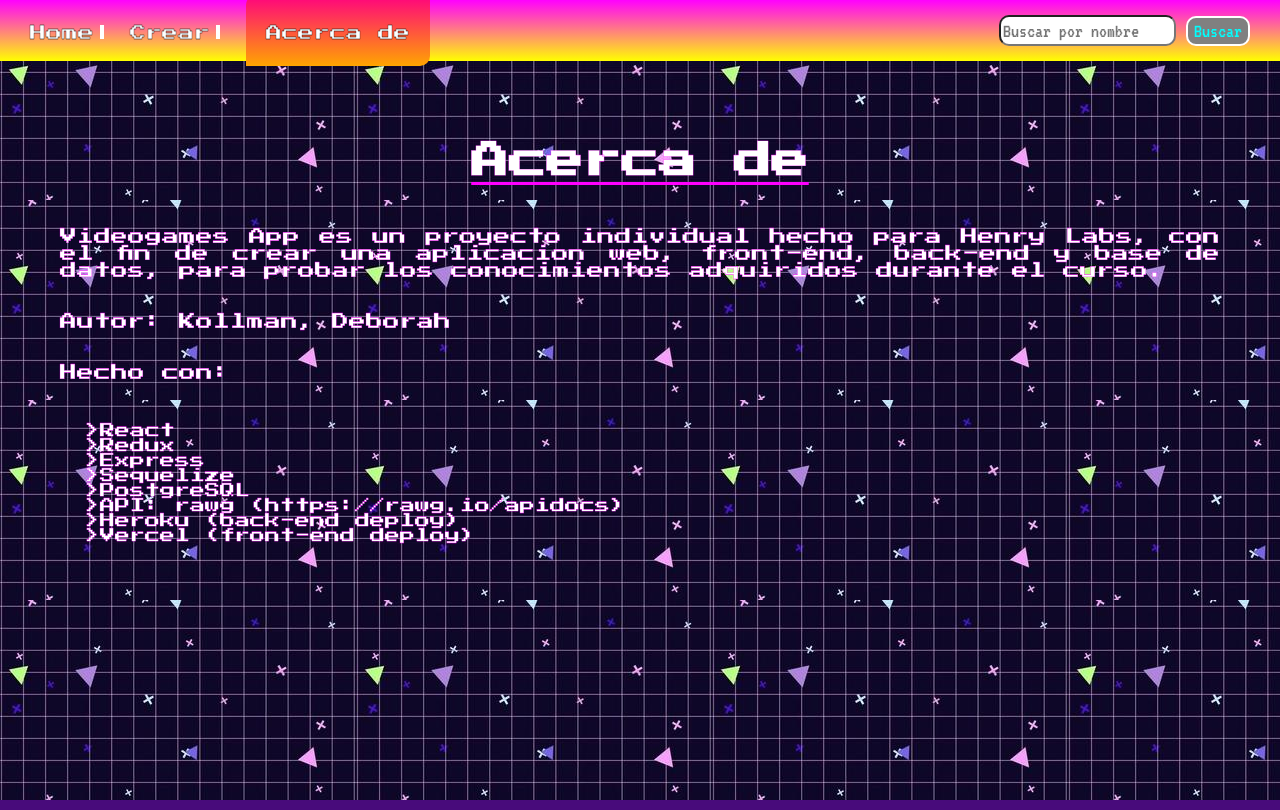
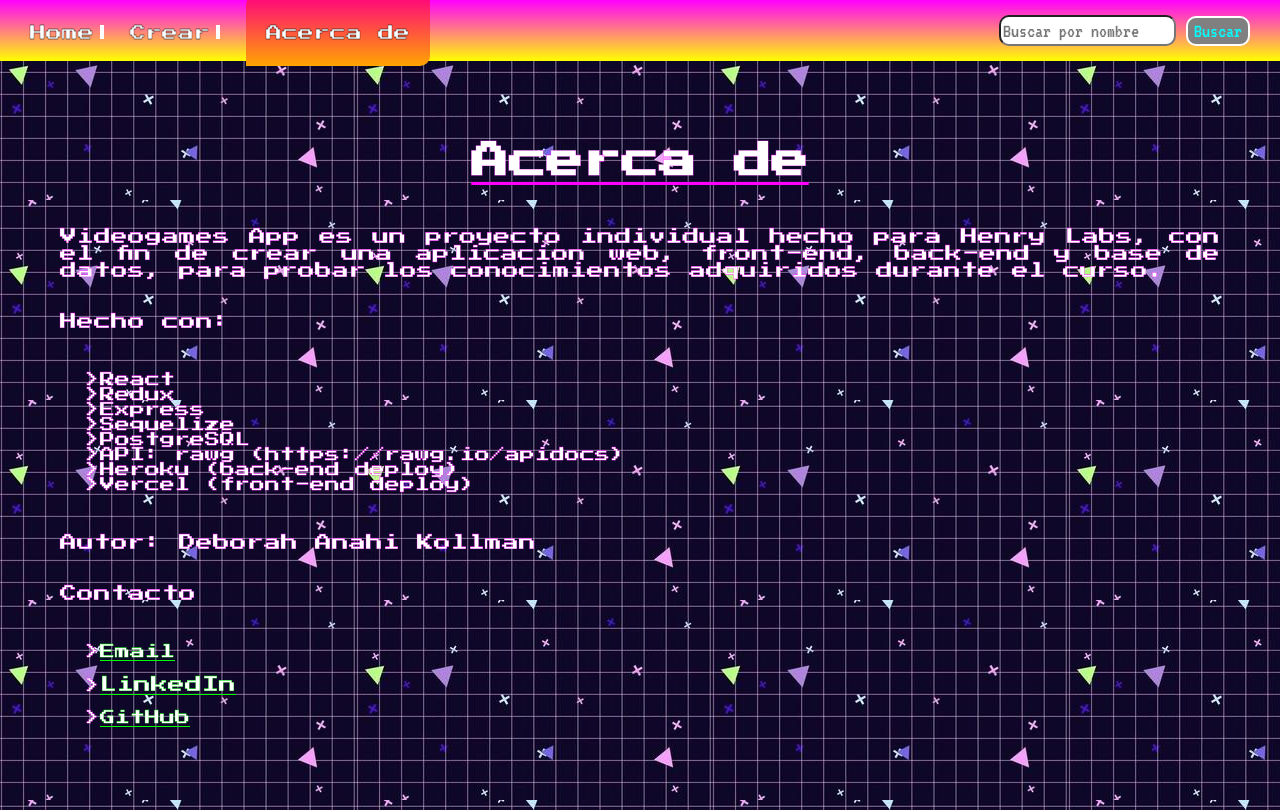
Before and after one commit to deborahKollman/Videogames_PI, a React (Create React App) app in the folder client/: page /videogames/about in a window 1280 px wide. Built offline with nearby package versions, Linux system fonts and the light colour scheme; no server answers.

Commit message:
About changes

```diff
--- a/client/src/components/About.jsx
+++ b/client/src/components/About.jsx
@@ -6,7 +6,6 @@ export default function About(){
         <div className="about">
             <h2>Acerca de</h2>
             <p>Videogames App es un proyecto individual hecho para Henry Labs, con el fin de crear una aplicacion web, front-end, back-end y base de datos, para probar los conocimientos adquiridos durante el curso.</p>
-            <p>Autor: Kollman, Deborah</p>
             <p>Hecho con:</p>
             <ul>
                 <li>React</li>
@@ -18,5 +17,12 @@ export default function About(){
                 <li>Heroku (back-end deploy)</li>
                 <li>Vercel (front-end deploy)</li>
             </ul>
+            <p>Autor: Deborah Anahi Kollman</p>
+            <p>Contacto</p>
+            <ul>
+                <li><a href="mailto:deborahkollman@gmail.com">Email</a></li>
+                <li><a href="https://www.linkedin.com/in/deborah-anahi-kollman-b0977322b/"><p>LinkedIn</p></a></li>
+                <li><a href="https://github.com/deborahKollman">GitHub</a></li>
+            </ul>
         </div>)
 }
--- a/client/src/components/VideogameCreate.jsx
+++ b/client/src/components/VideogameCreate.jsx
@@ -15,7 +15,7 @@ export default function VideogameCreate(){
         dispatch(getGenres())
         dispatch(setVideogame({name:"",description:"",rating:"",released:"",image:"",genres:[],platforms:[]}))
         dispatch(setVideogameErrors({name:"",description:"",rating:"",released:"",image:"",genres:[],platforms:[]}))
-    },[])
+    },[dispatch])
 
     var genreId=4;
     function handleInputChange(e){
--- a/client/src/components/VideogameDetail.jsx
+++ b/client/src/components/VideogameDetail.jsx
@@ -12,7 +12,7 @@ export default function VideogameDetail(){
     const params=useParams()
     useEffect(()=>{
         dispatch(getVideogameDetail(params.idVideogame))
-    },[])
+    },[dispatch])
 
 
     return (
--- a/client/src/components/styles/About.css
+++ b/client/src/components/styles/About.css
@@ -29,6 +29,11 @@
 
 }
 
+.about li a{
+    color: white;
+    -webkit-text-stroke-color: lime;
+}
+
 @media screen and (max-width:500px) {
     .about{
         padding: 10px;
--- a/client/src/index.css
+++ b/client/src/index.css
@@ -11,7 +11,7 @@ body {
         box-sizing: border-box;
         background-image: url(../src/img/background.jpg);
         background-repeat: repeat;
-        overflow: hidden;
+
 }
 
 code {
```
